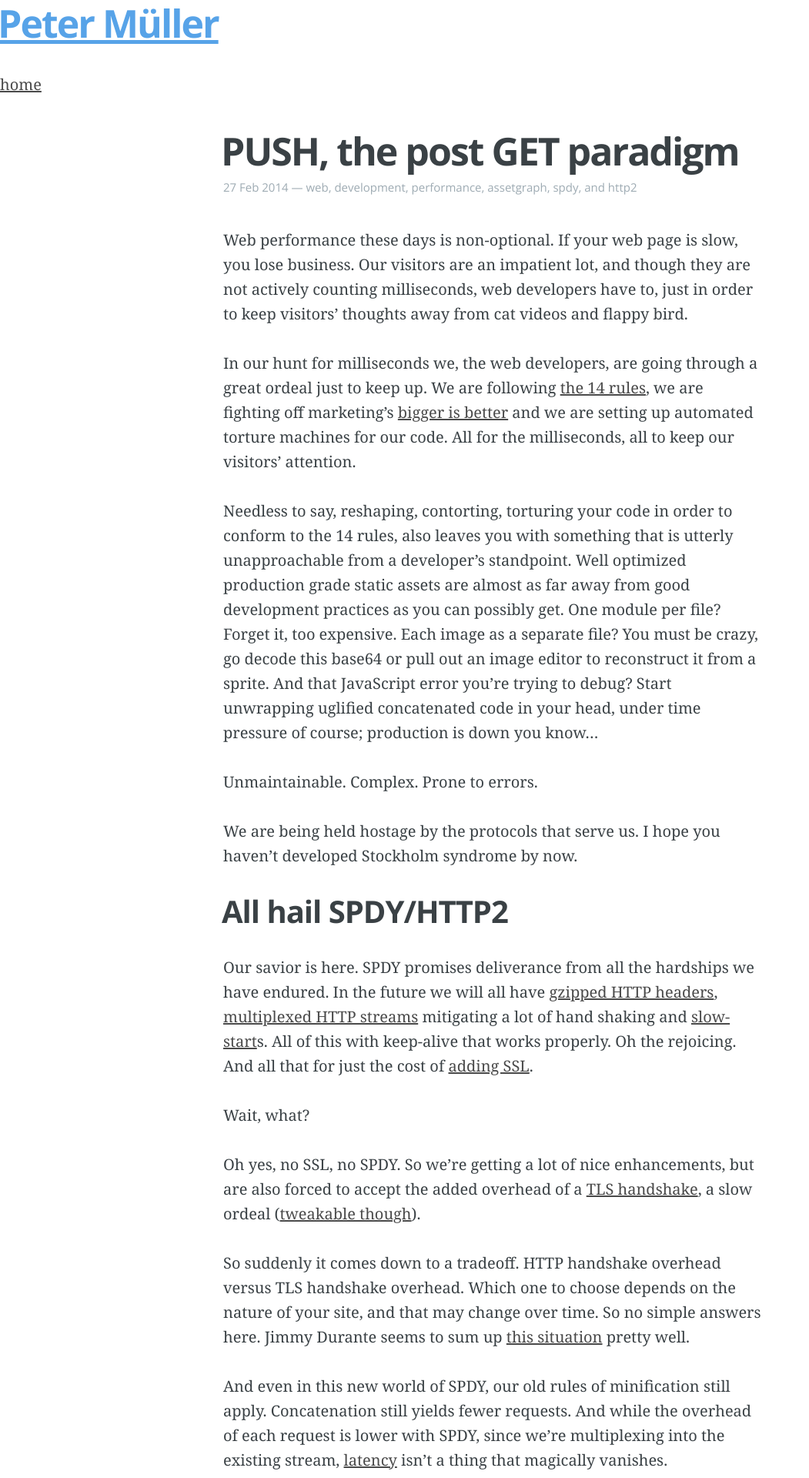
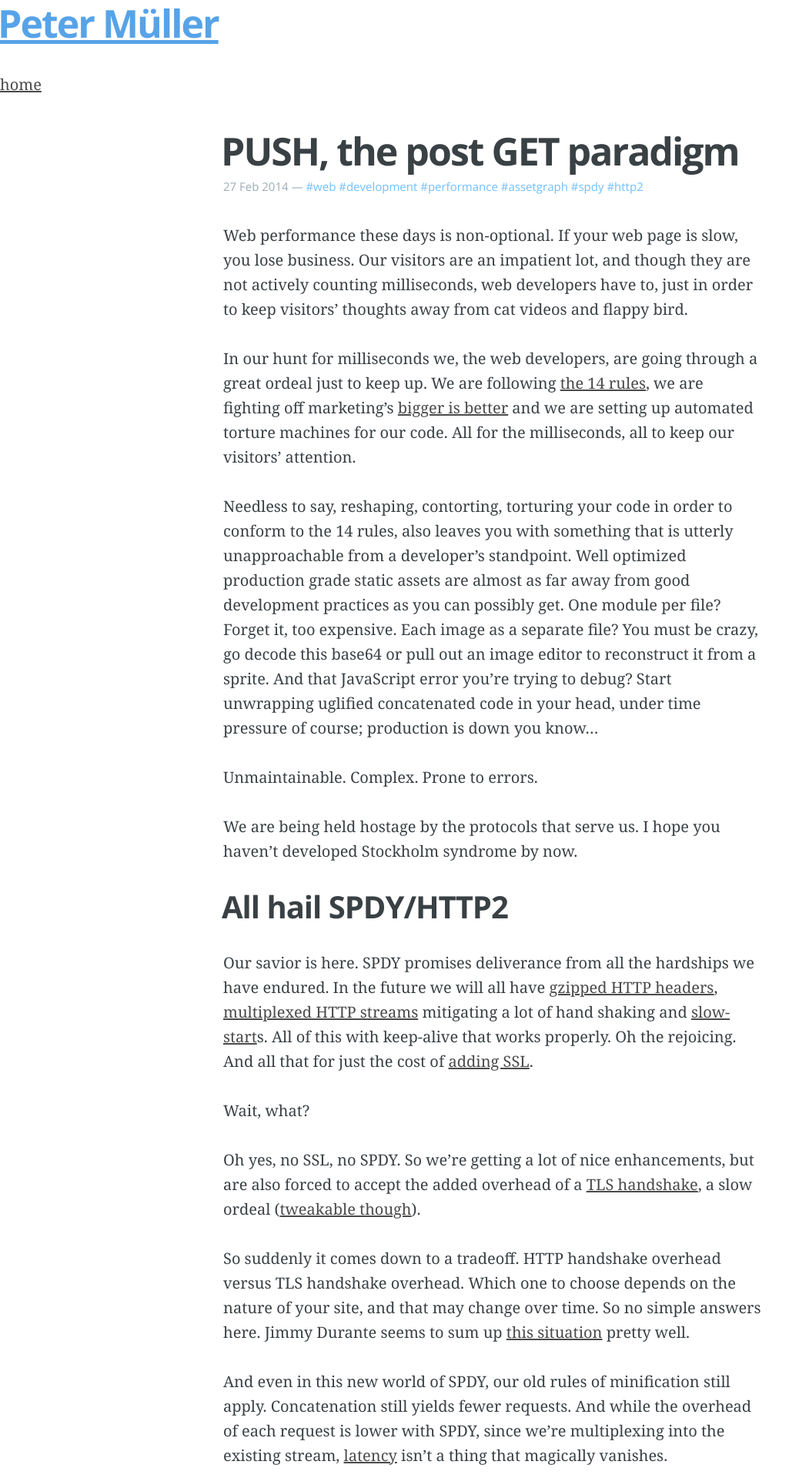
Before and after one commit to Munter/mntr.dk, a Jekyll site: the page built from src/_posts/2014-02-27-push-the-post-get-paradigm.md, in a window 1280 px wide. Shown: the top 1920 px of the page at 77% size, without its empty margins (0-1051 px from the left). Built offline with Jekyll 4.4.1, drawn with Linux system fonts in a browser that asks for light colours; some web fonts are replaced; Markdown is read by kramdown in place of the engine named in the settings; comment, search, counter and statistics services are not loaded.

Commit message:
Update post meta rendering

```diff
--- a/src/_layouts/post.html
+++ b/src/_layouts/post.html
@@ -7,9 +7,12 @@ layout: default
     <article class="post">
         <h1 class="post-title">{{ page.title }}</h1>
 
-        <span class="post-meta">
-            <time datetime="{{ page.date | date_to_string }}">{{ page.date | date_to_string }}</time> — {{ page.categories | array_to_sentence_string }}
-        </span>
+        <div class="post-meta">
+            <time datetime="{{ page.date | date_to_string }}">{{ page.date | date_to_string }}</time> —
+            {% for category in page.categories %}
+                <span class="category">#{{ category }}</span>
+            {% endfor %}
+        </div>
 
         <section class="post-content">
             {{ content }}
--- a/src/css/main.css
+++ b/src/css/main.css
@@ -747,7 +747,6 @@ margin on the iframe, cause it breaks stuff. */
 }
 
 .post-meta {
-    display: inline-block;
     margin: 0 0 5px 0;
     font-family: 'Open Sans', sans-serif;
     font-size: 1.5rem;
@@ -761,6 +760,10 @@ margin on the iframe, cause it breaks stuff. */
 
 .post-meta a:hover {
     text-decoration: underline;
+}
+
+.post-meta .category {
+    color: #70c0ff;
 }
 
 .user-meta {
```
